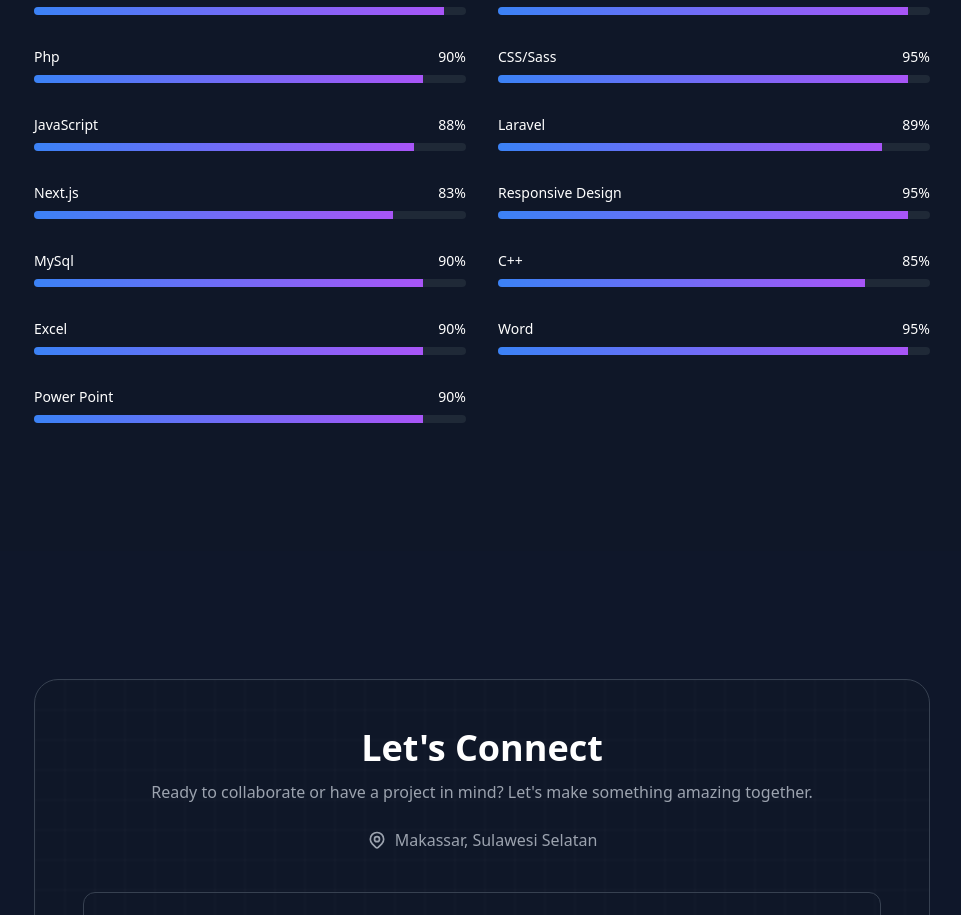
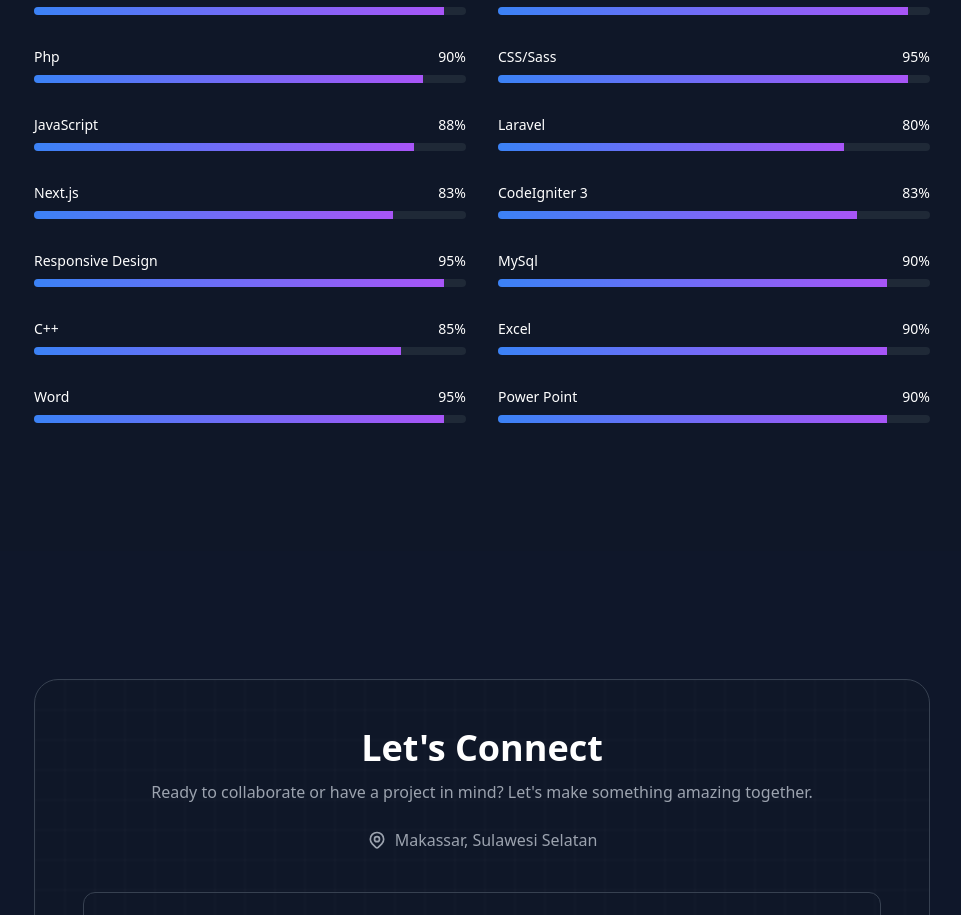
Before and after one commit to rifaldy15/portofolio, a Next.js app: page / in a window 1280 px wide. Shown: the part 7267-8182 px from the top of the page, without its empty margins (286-1247 px from the left). Built offline with nearby package versions, Linux system fonts and the light colour scheme; grey boxes are pictures that could not be loaded.

Commit message:
Update SkillsSection animation and formatting

```diff
--- a/app/components/SkillsSection.tsx
+++ b/app/components/SkillsSection.tsx
@@ -1,40 +1,57 @@
-'use client';
+"use client";
 
-import { motion } from 'framer-motion';
+import { motion } from "framer-motion";
 
 const skills = [
-  { skill: 'React/Next.js', level: 95 },
-  { skill: 'Html', level: 95 },
-  { skill: 'Php', level: 90 },
-  { skill: 'CSS/Sass', level: 95 },
-  { skill: 'JavaScript', level: 88 },
-  { skill: 'Laravel', level: 89 },
-  { skill: 'Next.js', level: 83 },
-  { skill: 'Responsive Design', level: 95 },
-  { skill: 'MySql', level: 90 },
-  { skill: 'C++', level: 85 },
-  { skill: 'Excel', level: 90 },
-  { skill: 'Word', level: 95 },
-  { skill: 'Power Point', level: 90 },
+  { skill: "React/Next.js", level: 95 },
+  { skill: "Html", level: 95 },
+  { skill: "Php", level: 90 },
+  { skill: "CSS/Sass", level: 95 },
+  { skill: "JavaScript", level: 88 },
+  { skill: "Laravel", level: 80 },
+  { skill: "Next.js", level: 83 },
+  { skill: "CodeIgniter 3", level: 83 },
+  { skill: "Responsive Design", level: 95 },
+  { skill: "MySql", level: 90 },
+  { skill: "C++", level: 85 },
+  { skill: "Excel", level: 90 },
+  { skill: "Word", level: 95 },
+  { skill: "Power Point", level: 90 },
 ];
 
 export default function SkillsSection() {
   return (
     <section id="skills" className="py-32 px-4 bg-gray-900/50">
       <div className="max-w-4xl mx-auto">
-        <motion.h2 initial={{ opacity: 0 }} whileInView={{ opacity: 1 }} viewport={{ once: true }} className="text-3xl font-bold mb-12 text-center">
+        <motion.h2
+          initial={{ opacity: 0 }}
+          whileInView={{ opacity: 1 }}
+          viewport={{ once: true }}
+          className="text-3xl font-bold mb-12 text-center">
           Technical Skills
         </motion.h2>
 
         <div className="grid grid-cols-1 md:grid-cols-2 gap-8">
           {skills.map((item, index) => (
-            <motion.div key={index} initial={{ opacity: 0, x: -20 }} whileInView={{ opacity: 1, x: 0 }} viewport={{ once: true }} transition={{ delay: index * 0.1 }} className="space-y-2">
+            <motion.div
+              key={index}
+              initial={{ opacity: 0, x: -20 }}
+              whileInView={{ opacity: 1, x: 0 }}
+              viewport={{ once: true }}
+              transition={{ delay: index * 0.1 }}
+              className="space-y-2">
               <div className="flex justify-between text-sm">
                 <span>{item.skill}</span>
                 <span>{item.level}%</span>
               </div>
               <div className="h-2 bg-gray-800 rounded-full overflow-hidden">
-                <motion.div initial={{ width: 0 }} whileInView={{ width: `${item.level}%` }} viewport={{ once: true }} transition={{ duration: 1, ease: 'easeOut' }} className="h-full bg-gradient-to-r from-blue-500 to-purple-500" />
+                <motion.div
+                  initial={{ width: 0 }}
+                  whileInView={{ width: `${item.level}%` }}
+                  viewport={{ once: true }}
+                  transition={{ duration: 1, ease: "easeOut" }}
+                  className="h-full bg-gradient-to-r from-blue-500 to-purple-500"
+                />
               </div>
             </motion.div>
           ))}
```
